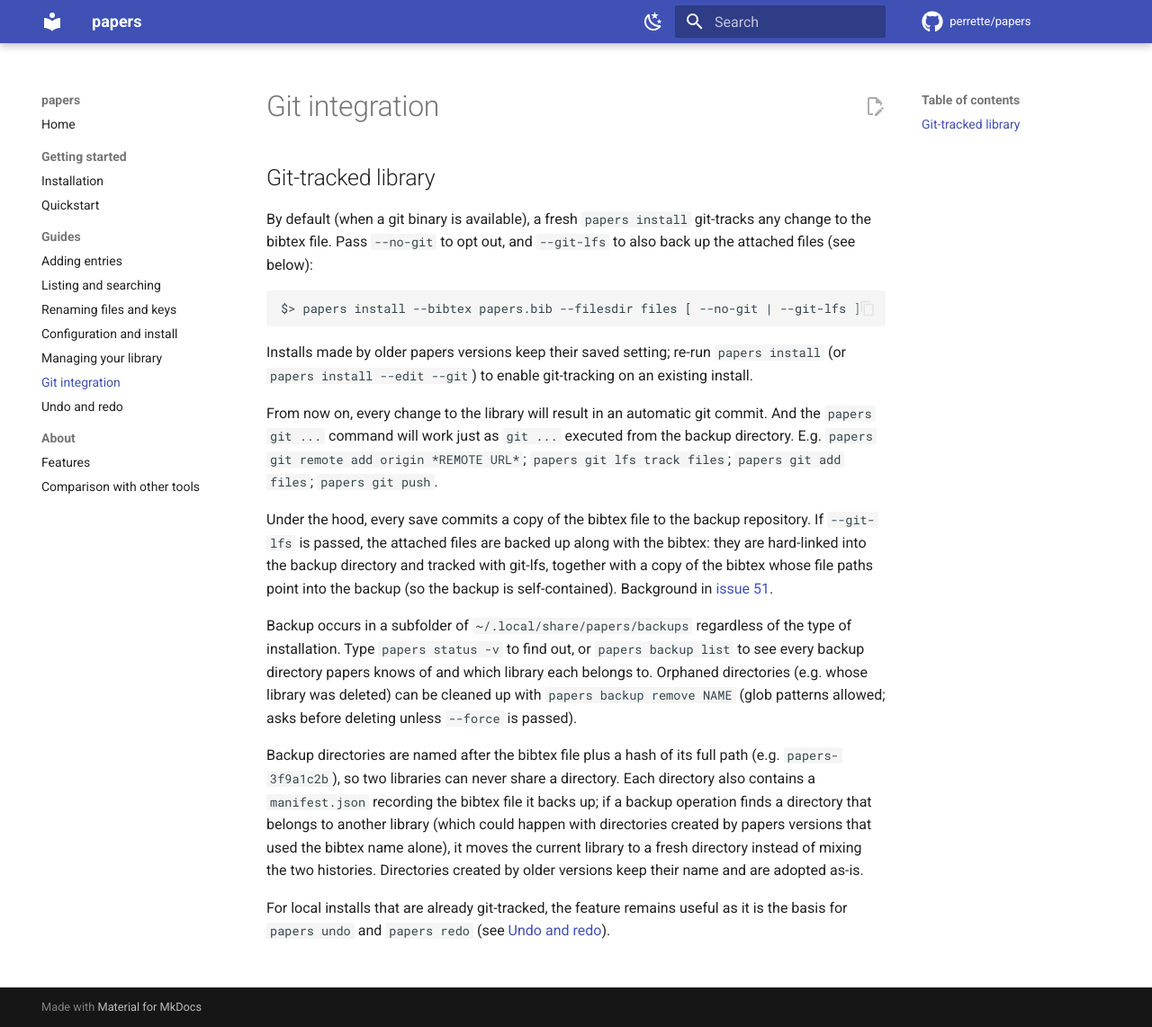
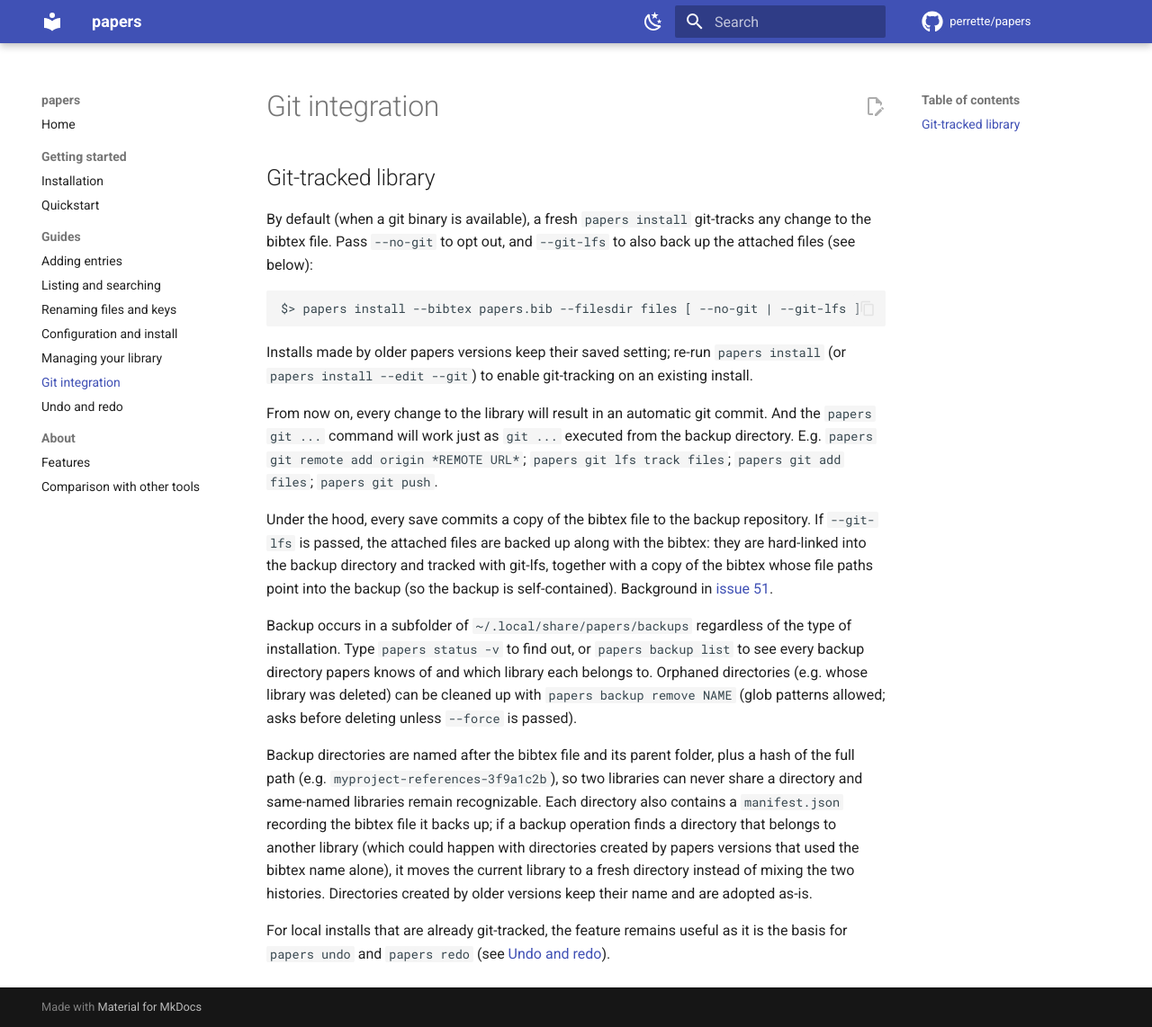
Before and after one commit to perrette/papers, an MkDocs documentation site: the page built from docs/git.md, in a window 1280 px wide and 1142 px high. Shown: the whole window at 90% size. Built offline with MkDocs 1.6.1 and Material for MkDocs 9.7.7, drawn with Linux system fonts in a browser that asks for light colours; comment, search, counter and statistics services are not loaded.

Commit message:
backup: include the parent folder in backup directory names
Libraries are often named alike (references.bib, papers.bib...), one
per project, so a name built from the file stem alone made backup
directories indistinguishable at a glance. Include the parent folder:
lgmreconspaper-references-3f9a1c2b instead of references-3f9a1c2b.
The hash remains the uniqueness guarantee; the manifest and
'papers backup list' remain the authoritative mapping. Only affects
newly allocated directories (the hashed scheme is not yet released).

```diff
--- a/docs/git.md
+++ b/docs/git.md
@@ -33,8 +33,10 @@ library each belongs to. Orphaned directories (e.g. whose library was
 deleted) can be cleaned up with `papers backup remove NAME` (glob patterns
 allowed; asks before deleting unless `--force` is passed).
 
-Backup directories are named after the bibtex file plus a hash of its full
-path (e.g. `papers-3f9a1c2b`), so two libraries can never share a directory.
+Backup directories are named after the bibtex file and its parent folder,
+plus a hash of the full path (e.g. `myproject-references-3f9a1c2b`), so two
+libraries can never share a directory and same-named libraries remain
+recognizable.
 Each directory also contains a `manifest.json` recording the bibtex file it
 backs up; if a backup operation finds a directory that belongs to another
 library (which could happen with directories created by papers versions that
```
Also changed, not shown: 2 other files.
